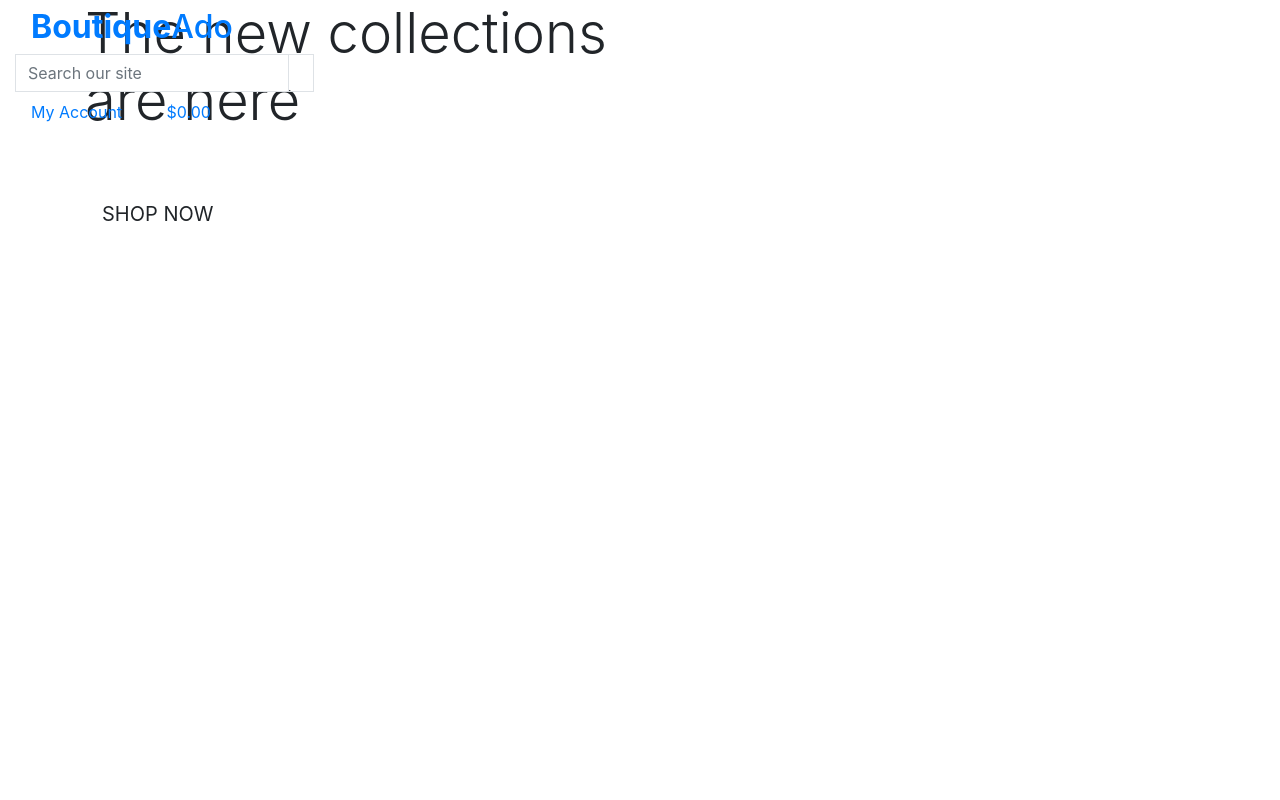
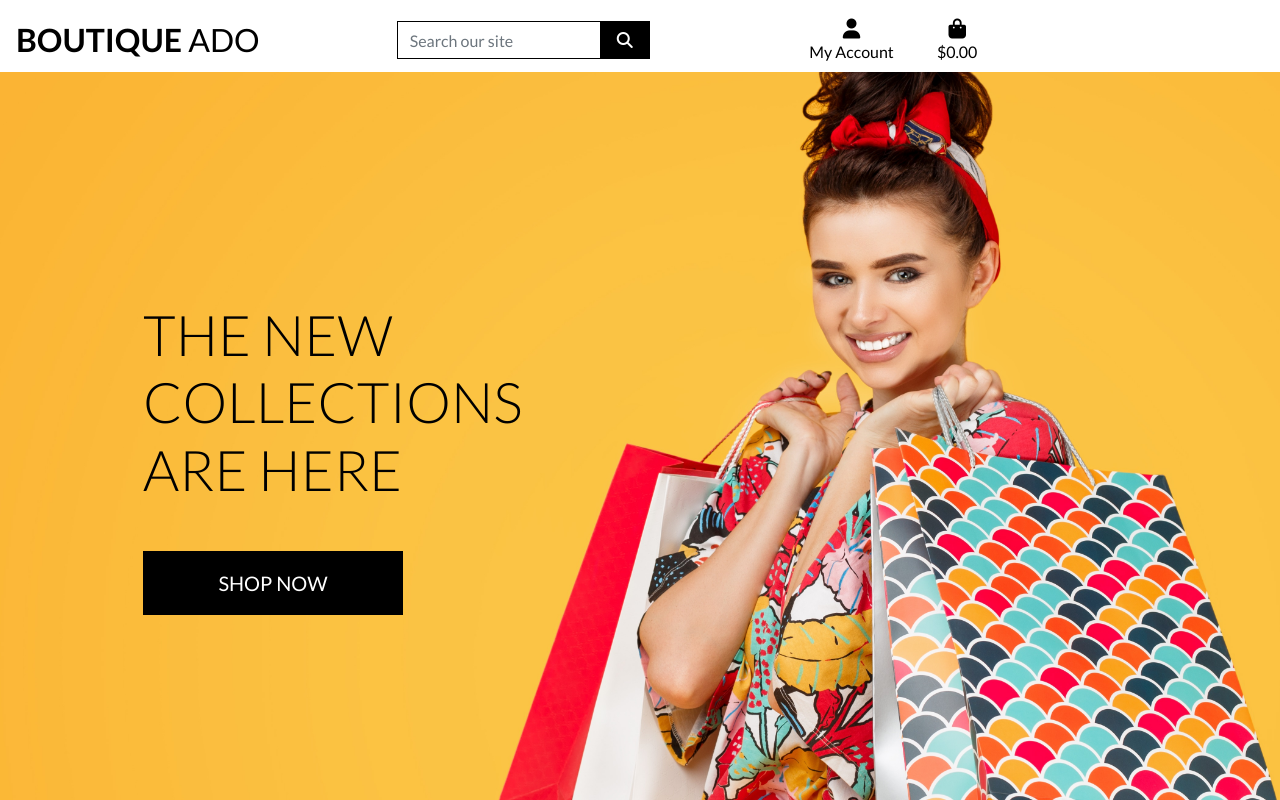
Before and after one commit to enrightc/Boutique_ado, a Django app: page / in a window 1280 px wide. Run offline with Django 3.2, Linux system fonts and the light colour scheme; some libraries are stand-ins or nearby versions.

Commit message:
Add css to homepage header

```diff
--- a/boutique_ado/urls.py
+++ b/boutique_ado/urls.py
@@ -15,9 +15,11 @@ Including another URLconf
 """
 from django.contrib import admin
 from django.urls import path, include
+from django.conf import settings
+from django.conf.urls.static import static
 
 urlpatterns = [
     path('admin/', admin.site.urls),
     path('accounts/', include('allauth.urls')),
     path('', include('home.urls')),
-]
+] + static(settings.MEDIA_URL, document_root=settings.MEDIA_ROOT)
--- /dev/null
+++ b/static/css/base.css
@@ -0,0 +1,83 @@
+@import url('https://fonts.googleapis.com/css2?family=Lato:ital,wght@0,100;0,300;0,400;0,700;0,900;1,100;1,300;1,400;1,700;1,900&display=swap');
+
+html {
+    height: 100%;
+}
+
+body {
+    background: url('/media/homepage_background_cropped.jpg') no-repeat center center fixed;
+    background-size: cover;
+    height: calc(100vh - 164px);
+    color: #555;
+    font-family: 'lato';
+}
+
+/* from Bulma */
+.icon {
+    align-items: center;
+    display: inline-flex;
+    justify-content: center;
+    height: 1.5rem;
+    width: 1.5rem;
+}
+
+.logo-font {
+    text-transform: uppercase;
+}
+
+.main-logo-link {
+    width: fit-content;
+}
+
+.shop-now-button {
+    background: black;
+    color: white;
+    min-width: 260px;
+}
+
+.btn-black {
+    background: black;
+    color: white;
+}
+
+.shop-now-button:hover,
+.shop-now-button:active,
+.shop-now-button:focus,
+.btn-black:hover,
+.btn-black:active,
+.btn-black:focus {
+    background: #222;
+    color: white;
+}
+
+.text-black {
+    color: #000 !important;
+}
+
+.border-black {
+    border: 1px solid black !important;
+}
+
+/* -------------------------------- Media Queries */
+
+/* Slightly larger container on xl screens */
+@media (min-width: 1200px) {
+  .container {
+    max-width: 80%;
+  }
+}
+
+/* fixed top navbar only on medium and up */
+@media (min-width: 992px) {
+    .fixed-top-desktop-only {
+        position: fixed;
+        top: 0;
+        right: 0;
+        left: 0;
+        z-index: 1030;
+    }
+
+    .header-container {
+        padding-top: 164px;
+    }
+}
--- a/templates/base.html
+++ b/templates/base.html
@@ -1,10 +1,11 @@
 {% load static %}
-
 <!doctype html>
 <html lang="en">
   <head>
+
+
     {% block meta %}
-        <meta http-equiv="X-UA-Compatible" content="ie-edge">
+        <meta http-equiv="X-UA-Compatible" content="IE-edge">
         <meta charset="utf-8">
         <meta name="viewport" content="width=device-width, initial-scale=1, shrink-to-fit=no">
     {% endblock %}
@@ -15,6 +16,7 @@
 
     {% block corecss %}
         <link rel="stylesheet" href="https://cdn.jsdelivr.net/npm/bootstrap@4.6.2/dist/css/bootstrap.min.css" integrity="sha384-xOolHFLEh07PJGoPkLv1IbcEPTNtaed2xpHsD9ESMhqIYd0nLMwNLD69Npy4HI+N" crossorigin="anonymous">
+        <link rel="stylesheet" href="static/css/base.css">
     {% endblock %}
 
     {% block extra_css %}
@@ -24,18 +26,20 @@
         <script src="https://cdn.jsdelivr.net/npm/jquery@3.5.1/dist/jquery.min.js" integrity="sha256-9/aliU8dGd2tb6OSsuzixeV4y/faTqgFtohetphbbj0=" crossorigin="anonymous"></script>
         <script src="https://cdn.jsdelivr.net/npm/popper.js@1.16.1/dist/umd/popper.min.js" integrity="sha384-9/reFTGAW83EW2RDu2S0VKaIzap3H66lZH81PoYlFhbGU+6BZp6G7niu735Sk7lN" crossorigin="anonymous"></script>
         <script src="https://cdn.jsdelivr.net/npm/bootstrap@4.6.2/dist/js/bootstrap.min.js" integrity="sha384-+sLIOodYLS7CIrQpBjl+C7nPvqq+FbNUBDunl/OZv93DB7Ln/533i8e/mZXLi/P+" crossorigin="anonymous"></script>
+        <script src="https://kit.fontawesome.com/c3713995f0.js" crossorigin="anonymous"></script>
     {% endblock %}
 
     {% block extra_js %}
     {% endblock %}
 
-    <title>Boutique Ado{% block extra_title%}{% endblock %}</title>
+    <title>Boutique Ado {% block extra_title %}{% endblock %}</title>
   </head>
   <body>
     <header class="container-fluid fixed-top">
+      <div id="topnav" class="row bg-white pt-lg-2 d-none d-lg-flex">
         <div class="row col-12 col-lg-4 my-auto py-1 py-lg-0 text-center text-lg-left">
             <a href="{% url 'home' %}" class="nav-link main-logo-link">
-          <h2 class="logo-font text-black my-0"><strong>Boutique</strong>Ado</h2>
+                <h2 class="logo-font text-black my-0"><strong>Boutique</strong> Ado</h2>
             </a>
         </div>
       <div class="row col-12 col-lg-4 my-auto py-1 py-lg-0">
@@ -52,7 +56,6 @@
               </div>
           </form>
       </div>
-
       <div class="row col-12 col-lg-4 my-auto py-1 py-lg-0">
           <ul class="list-inline list-unstyled text-center text-lg-right my-0">
               <li class="list-inline-item dropdown">
@@ -74,8 +77,6 @@
                           <a href="{% url 'account_login' %}" class="dropdown-item">Login</a>
                       {% endif %}
                   </div>
-
-
               </li>
               <li class="list-inline-item">
                   <a class="{% if grand_total %}text-info font-weight-bold{% else %}text-black{% endif %} nav-link" href="">
@@ -95,6 +96,7 @@
       </div>
   </header>
 
+
     {% if messages%}
     <div class="message-container"></div>
     {% endif %}
```
Also changed, not shown: boutique_ado/settings.py (+7 -0 lines), media/homepage_background_cropped.jpg (added). Lines whose indentation alone changed are shown as unchanged.
